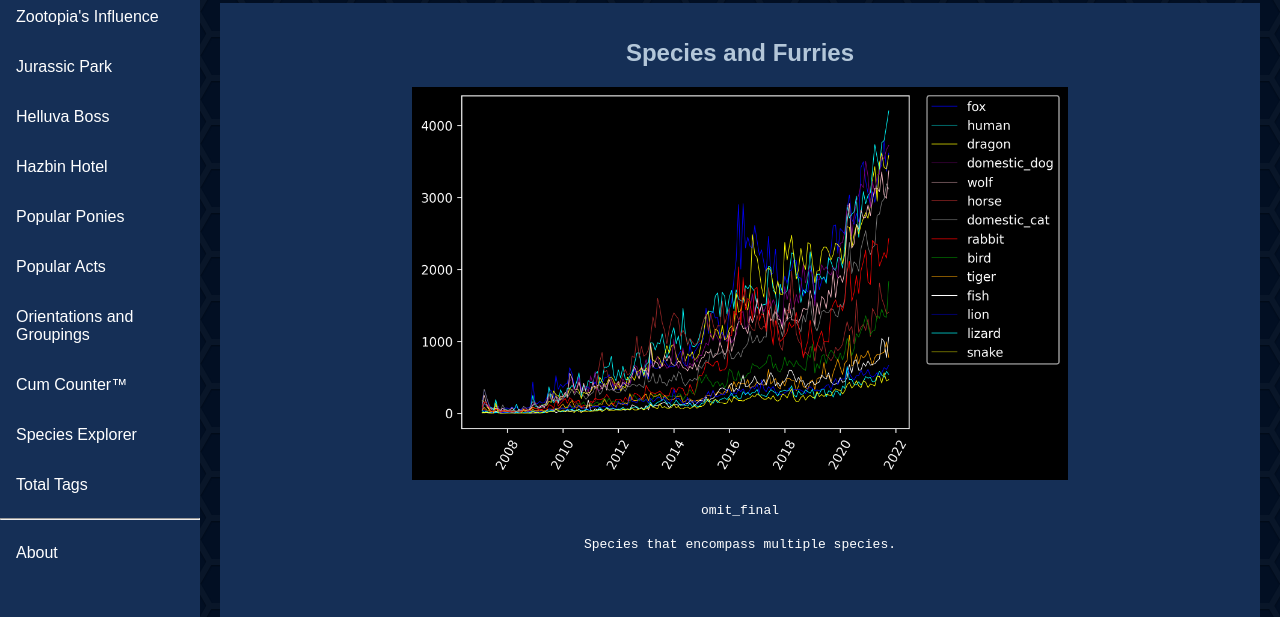
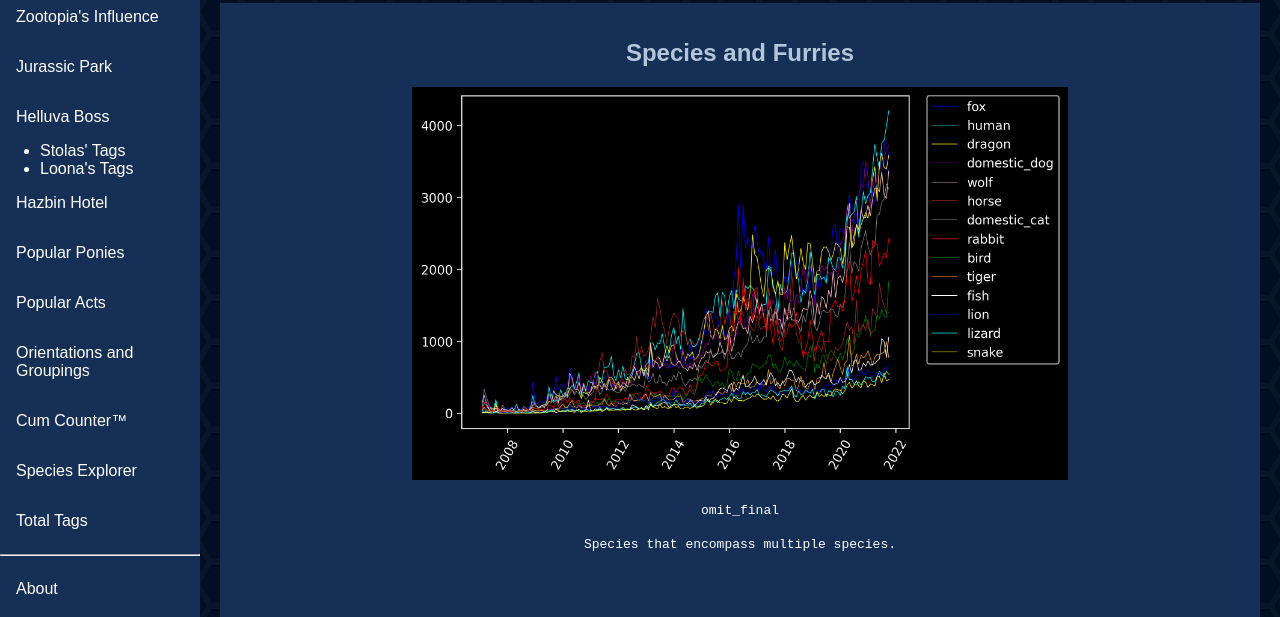
Before and after one commit to E-Krabs/e621-tag-statistics, a plain HTML site: page Report/11.htm in a window 1280 px wide. Shown: the part 76-693 px from the top of the page. Drawn offline with Linux system fonts and the light colour scheme; files whose address does not match are found by name.

Commit message:
Update 11.htm

```diff
--- a/Report/11.htm
+++ b/Report/11.htm
@@ -15,6 +15,12 @@
 	<a href="/e621-json-dump/Report/1.htm">Zootopia's Influence</a>
 	<a href="/e621-json-dump/Report/10.htm">Jurassic Park</a>
 	<a href="/e621-json-dump/Report/2.htm">Helluva Boss</a>
+	<div class="no">
+		<ul>
+		<li><a href="/e621-json-dump/Report/2.htm#stolas">Stolas' Tags</a></li>
+		<li><a href="/e621-json-dump/Report/2.htm#loona">Loona's Tags</a></li>
+		</ul>
+	</div>
 	<a href="/e621-json-dump/Report/5.htm">Hazbin Hotel</a>
 	<a href="/e621-json-dump/Report/3.htm">Popular Ponies</a>
 	<a href="/e621-json-dump/Report/4.htm">Popular Acts</a>
```
